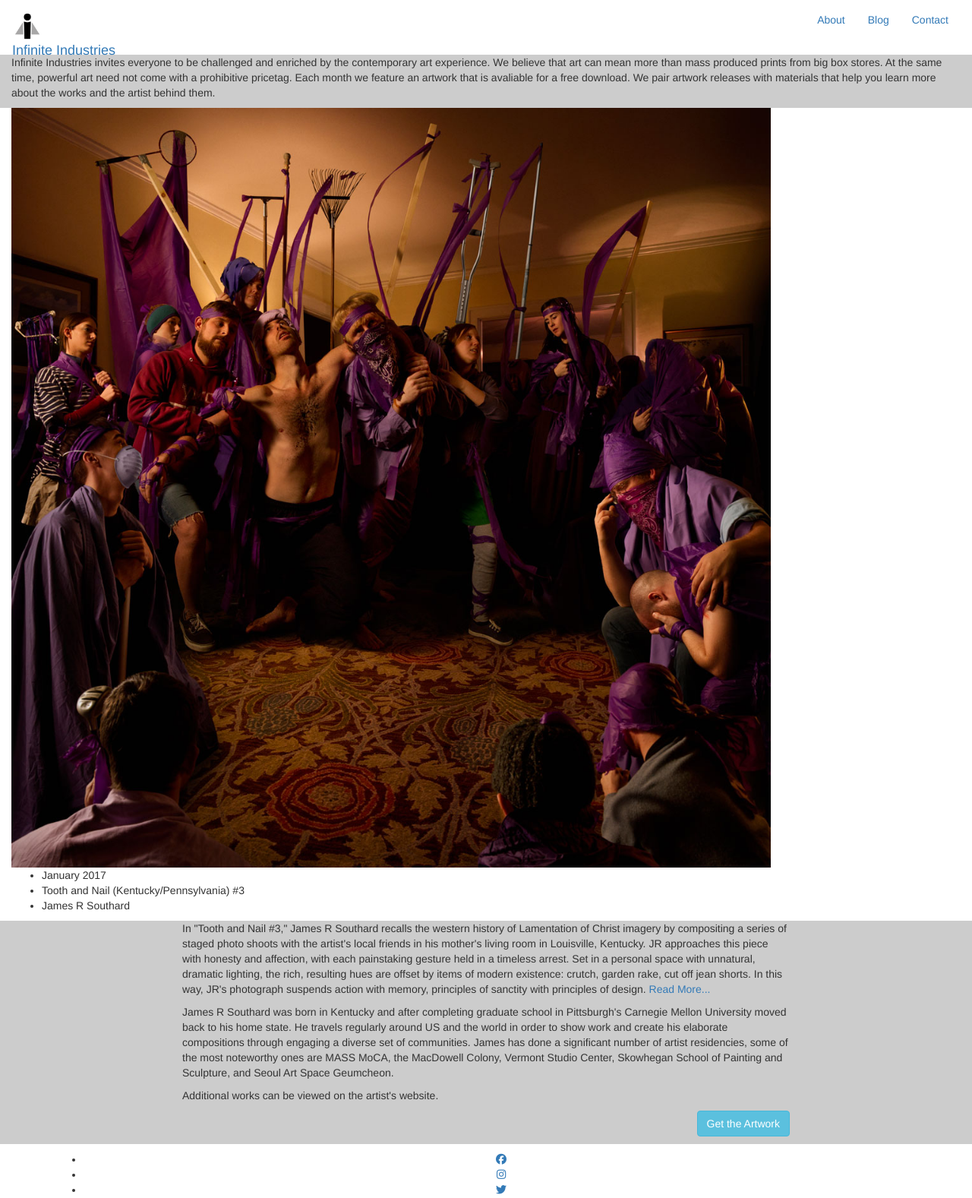
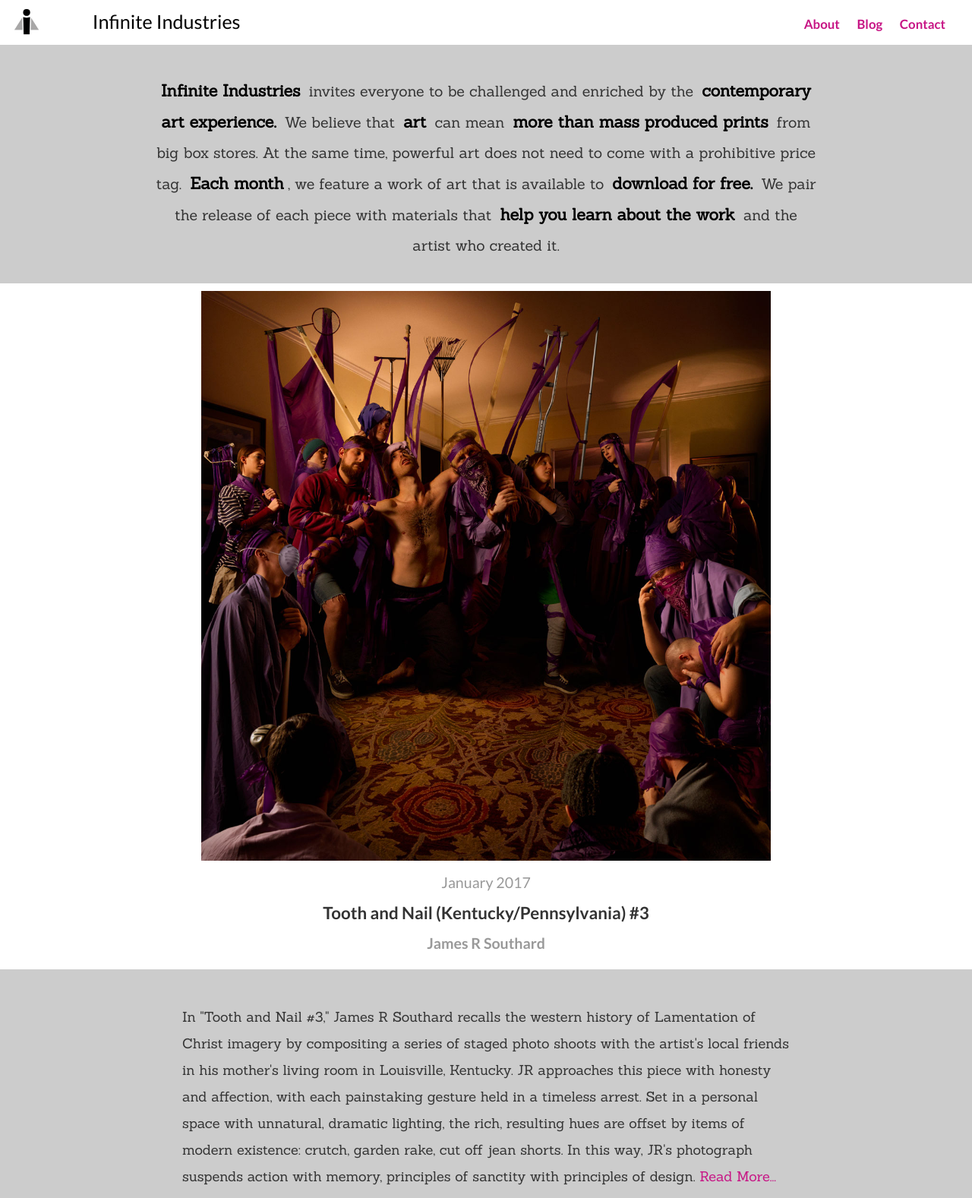
Before and after one commit to infinite-industries/new_mvp, a plain HTML site: page index.html in a window 1280 px wide. Shown: the top 1577 px of the page at 76% size. Drawn offline with nearby package versions, Linux system fonts and the light colour scheme.

Commit message:
added first pass css

```diff
--- a/css/styles.css
+++ b/css/styles.css
@@ -1,21 +1,147 @@
 /*--------------- GENERAL ------------------- */
+body{
+  font-family: 'Lato', sans-serif;
+}
+
+h1, h2{
+  font-family: 'Oswald', sans-serif;
+  font-weight: 700;
+}
+
+h3, h4 {
+  font-family: 'Oswald', sans-serif;
+  font-weight: 400;
+}
+
+a:link, a:visited{
+    color: #C71585;
+}
+a:hover {
+    color: #ff69b4 ;
+}
+a:active {
+    color: #C71585;
+}
+
+em {
+  /*background: black;*/
+  color: black;
+  padding:3px;
+  padding-left: 5px;
+  padding-right: 5px;
+  font-size: 1.1em;
+  font-style: normal;
+  font-weight: bold;
+}
+
 .footer {
     padding: 10px;
     background-color: #fff;
-}
-
-.artist-text p {
-  max-width: 800px;
-  margin-left: auto;
-  margin-right: auto;
 }
 
 .artist-text, .intro-text, .image-summary, .download, .share-options, .donate {
   background-color: #ccc;
 }
 
+/*--------------- Navbar ---------------- */
+.navigation{
+  margin-top: 10px;
+  padding-bottom: 5px;
+}
+.site-title{
+  font-size: 1.8em;
+}
+
+.site-title a:link, .site-title a:visited {
+  color: black;
+}
+
+.nav-area{
+  text-align: right;
+  padding-top: 10px;
+  padding-right: 20px;
+}
+
+.nav-area li{
+  display: inline;
+  margin-left: 20px;
+  font-size: 1.2em;
+  font-weight: bold;
+}
+
 /*--------------- Index view -------------- */
 
+.intro-text {
+  padding-top: 30px;
+  padding-bottom: 20px;
+}
+
+.intro-text p{
+  width:70%;
+  margin-left: auto;
+  margin-right: auto;
+  font-size: 1.4em;
+  line-height: 40px;
+  margin-top: 10px;
+  font-family: Sanchez,Georgia,Cambria,"Times New Roman",Times,serif;
+  text-align: center;
+}
+
+.work-image{
+  text-align: center;
+  padding-top: 10px;
+  padding-bottom: 10px;
+}
+
+.work-info{
+  padding-top: 15px;
+}
+
+.work-info .month{
+  font-size: 1.4em;
+  color: #999;
+}
+
+.work-info .title{
+  font-size: 1.6em;
+  font-weight: bold;
+}
+
+.work-info .artist-name{
+  font-size: 1.4em;
+  color: #999;
+  font-weight: bold;
+}
+
+.artist-text{
+  padding-top: 15px;
+}
+
+.artist-text p {
+  max-width: 800px;
+  font-size: 1.3em;
+  margin-left: auto;
+  margin-right: auto;
+  line-height: 35px;
+  font-family: Sanchez,Georgia,"Times New Roman",Times,serif;
+  margin-top: 30px;
+}
+
+.social-media-list li {
+  display: inline;
+}
+
+.social-media-i i{
+  padding: 10px;
+}
+
+.social-media-list a:link, .social-media-list a:visited{
+  color: #999;
+}
+
+.social-media-list a:hover {
+  color: #ff69b4;
+}
 
 /*--------------- Download view -------------- */
 
--- a/index.html
+++ b/index.html
@@ -6,6 +6,8 @@
     <title>Infinite.Industries: February 2017 Release</title>
     <link rel="stylesheet" href="https://maxcdn.bootstrapcdn.com/bootstrap/3.3.7/css/bootstrap.min.css" integrity="sha384-BVYiiSIFeK1dGmJRAkycuHAHRg32OmUcww7on3RYdg4Va+PmSTsz/K68vbdEjh4u" crossorigin="anonymous">
 
+    <link href="https://fonts.googleapis.com/css?family=Sanchez|Lato:400,400i,700,700i|Oswald:400,600,700" rel="stylesheet">
+
     <link rel="stylesheet" href="css/font-awesome.min.css">
     <link rel="stylesheet" href="css/styles.css">
 
@@ -13,39 +15,45 @@
     <script src="https://maxcdn.bootstrapcdn.com/bootstrap/3.3.7/js/bootstrap.min.js" integrity="sha384-Tc5IQib027qvyjSMfHjOMaLkfuWVxZxUPnCJA7l2mCWNIpG9mGCD8wGNIcPD7Txa" crossorigin="anonymous"></script>
   </head>
 <body>
-  <nav class="navbar ">
-    <div class="container-fluid">
-      <div class="navbar-header">
-        <button type="button" class="navbar-toggle" data-toggle="collapse" data-target="#myNavbar">
-          <span class="icon-bar"></span>
-          <span class="icon-bar"></span>
-          <span class="icon-bar"></span>
-        </button>
-        <a class="navbar-brand" href="#"><img src="images/site-logo.png" width="40px" height="40px">Infinite Industries</a>
+
+  <div class="container-fluid navigation">
+    <div class="row">
+      <div class="col-sm-1">
+        <a href="./index.html" class="site-brand"><img src="images/site-logo.png" width="40px" height="40px"></a>
       </div>
-      <div class="collapse navbar-collapse" id="myNavbar">
-        <ul class="nav navbar-nav navbar-right">
-          <li><a href="#">About</a></li>
-          <li><a href="#">Blog</a></li>
-          <li><a href="#">Contact</a></li>
-        </ul>
+      <div class="col-sm-4 site-title">
+        <a href="./index.html">Infinite Industries</a>
+      </div>
+      <div class="col-sm-2"></div>
+      <div class="col-sm-5">
+        <div class="nav-area">
+          <ul>
+            <li><a href="#">About</a></li>
+            <li><a href="#">Blog</a></li>
+            <li><a href="#">Contact</a></li>
+          </ul>
+        </div>
       </div>
     </div>
-  </nav>
+  </div>
+
 
   <div class="container-fluid intro-text">
     <p>
-      Infinite Industries invites everyone to be challenged and enriched by the contemporary art experience. We believe that art can mean more than mass produced prints from big box stores. At the same time, powerful art need not come with a prohibitive pricetag. Each month we feature an artwork that is avaliable for a free download. We pair artwork releases with materials that help you learn more about the works and the artist behind them.
+      <em style="padding-left:0px">Infinite Industries</em> invites everyone to be challenged and enriched by the <em>contemporary art experience.</em>
+      We believe that <em>art</em> can mean <em>more than mass produced prints</em> from big box stores. At the same time, powerful art does not need to come with a prohibitive price tag.
+
+      <em>Each month</em>, we feature a work of art that is available to <em>download for free.</em> We pair the release of each piece with materials that <em>help you learn about the work</em> and the artist who created it.
     </p>
   </div>
 
-  <div class="container-fluid">
-    <img class="work-img" src="images/tooth-and-nail-jr-southard.jpg" alt="January 2017, Tooth and Nail (Kentucky/Pennsylvania) #3, James R Southard"/ width="80%" height="auto">
-    <ul class="work-info">
-      <li class="month">January 2017</li>
-      <li class="title">Tooth and Nail (Kentucky/Pennsylvania) #3</li>
-      <li class="artist-name">James R Southard</li>
-    </ul>
+  <div class="container-fluid work-image">
+    <img src="images/tooth-and-nail-jr-southard.jpg" alt="January 2017, Tooth and Nail (Kentucky/Pennsylvania) #3, James R Southard" width="60%" height="auto">
+    <div class="work-info">
+      <p class="month">January 2017</p>
+      <p class="title">Tooth and Nail (Kentucky/Pennsylvania) #3</p>
+      <p class="artist-name">James R Southard</p>
+    </div>
   </div>
 
   <div class="container-fluid artist-text">
@@ -58,7 +66,7 @@
       </p>
 
       <p>
-        Additional works can be viewed on the artist's website.
+        Additional works can be viewed on the <a href="http://jamesrsouthard.com/" target="_new">artist's website</a>.
       </p>
     </div>
     <p class="text-right">
@@ -69,21 +77,15 @@
   <footer class="footer">
     <div class="footer-area">
       <div class="container text-center">
-        <ul class="socials-list">
+        <ul class="social-media-list" style="padding-left:0px">
           <li>
-            <a href="https://www.facebook.com/Infinite-Industries-1041120505976874/" target="_new" class="social-media-i">
-              <i class="fa fa-facebook-official"></i>
-            </a>
+            <a href="https://www.facebook.com/Infinite-Industries-1041120505976874/" target="_new" class="social-media-i"><i class="fa fa-facebook-official" style="font-size:40px"></i></a>
           </li>
           <li>
-            <a href="https://www.instagram.com/1nfinite_1ndustries/" target="_new" class="social-media-i">
-              <i class="fa fa-instagram"></i>
-            </a>
+            <a href="https://www.instagram.com/1nfinite_1ndustries/" target="_new" class="social-media-i"><i class="fa fa-instagram" style="font-size:40px"></i></a>
           </li>
           <li>
-            <a href="https://twitter.com/1nfinite_1" target="_new" class="social-media-i">
-              <i class="fa fa-twitter"></i>
-            </a>
+            <a href="https://twitter.com/1nfinite_1" target="_new" class="social-media-i"><i class="fa fa-twitter" style="font-size:40px"></i></a>
           </li>
         </ul>
       </div>
```
Also changed, not shown: get_art.html (+3 -2 lines).
